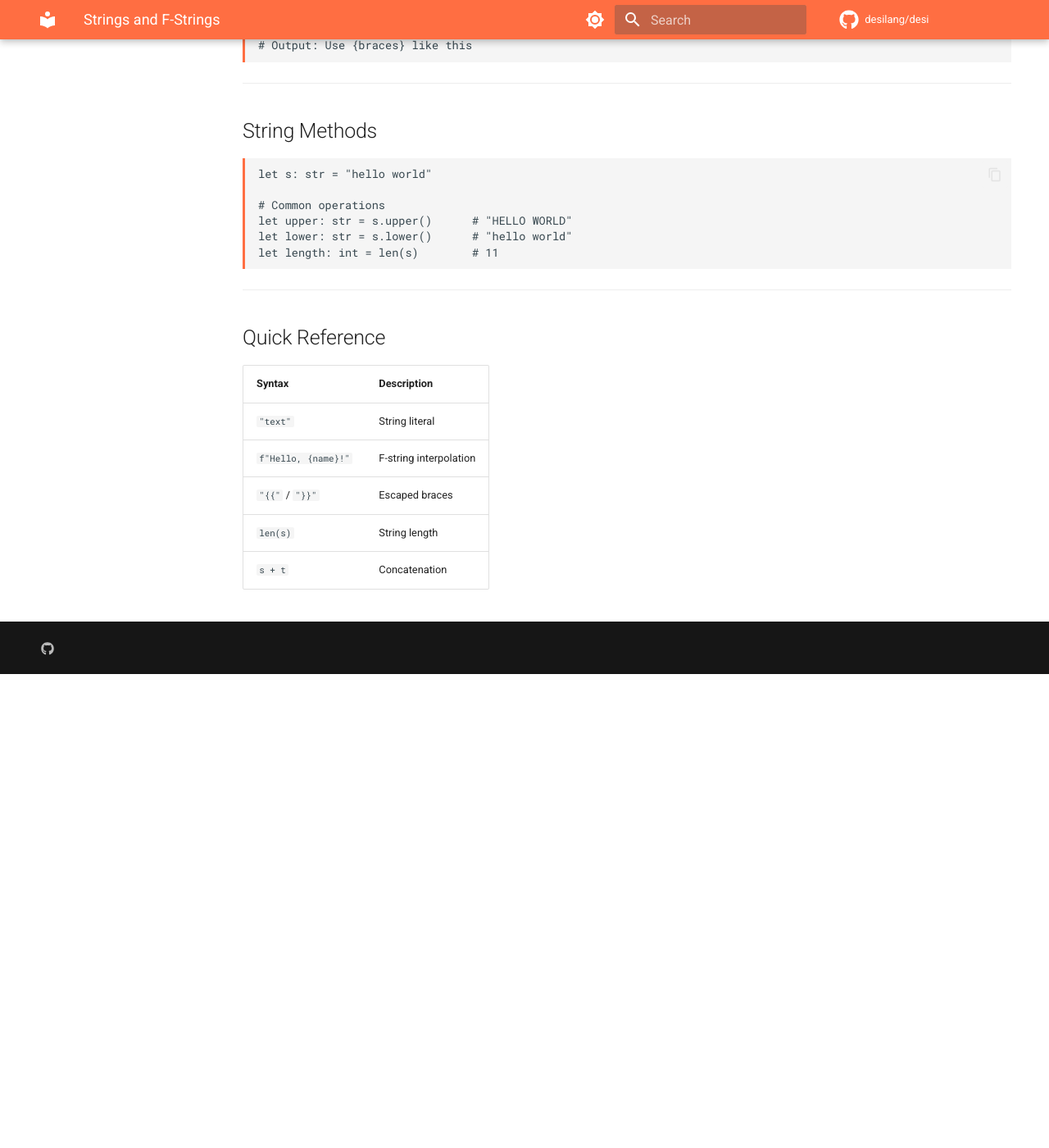
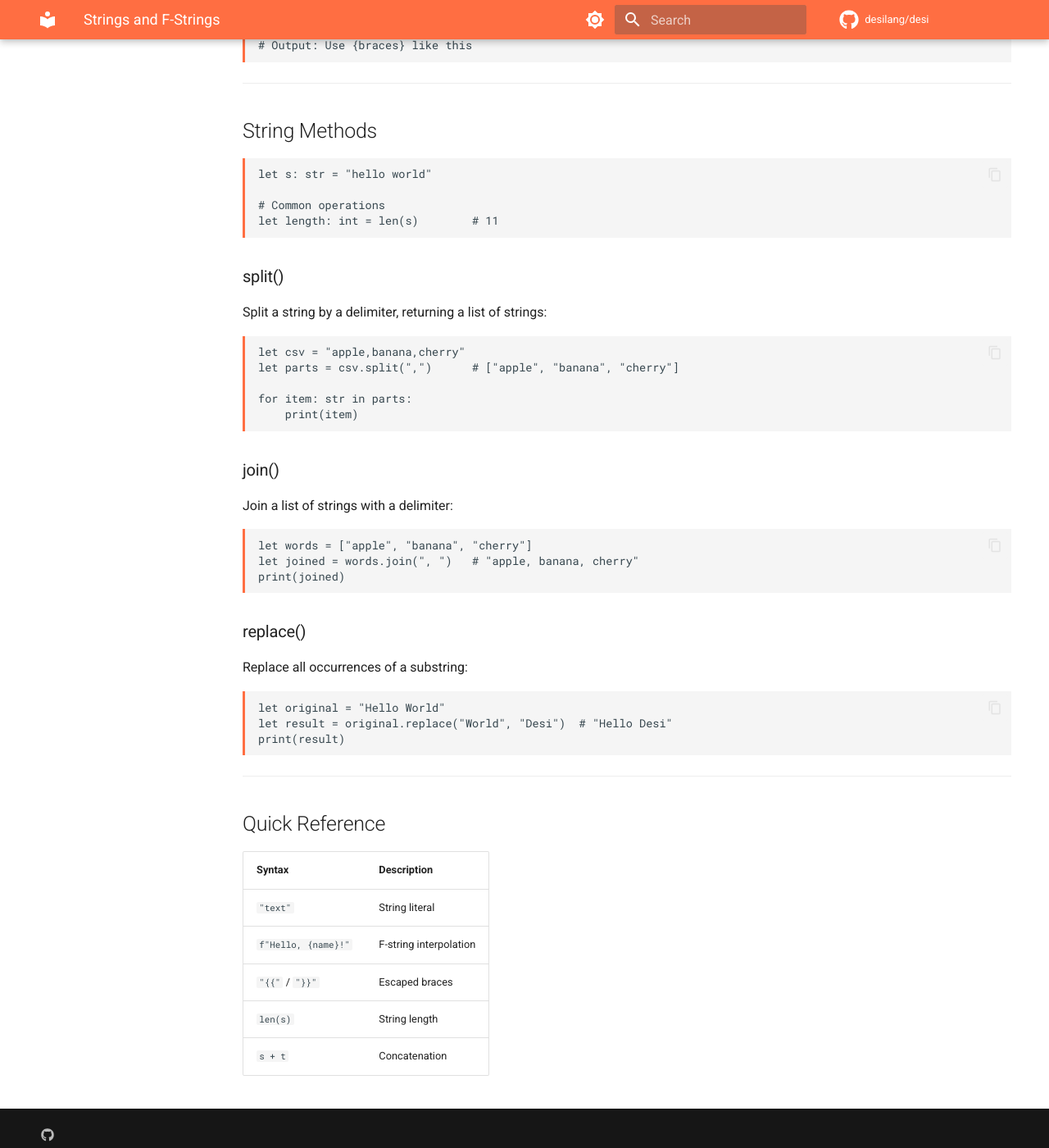
Before and after one commit to desilang/desi, an MkDocs documentation site: the page built from book/docs/language/strings.md, in a window 1280 px wide and 1400 px high, scrolled down 3042 px. Shown: the whole window at 82% size. Built offline with MkDocs 1.6.1 and Material for MkDocs 9.7.7, drawn with Linux system fonts in a browser that asks for light colours; comment, search, counter and statistics services are not loaded; the version menu is left out; before the commit the page ends 3864 px from its top, so only the background shows below that.

Commit message:
Document string methods: split, join, replace
- All three methods already work in runtime/string.c
- Updated book/docs/language/strings.md with split(), join(), replace()
- Created examples/287_string_methods.desi test file
- Updated pending_tasks.md marking features as complete
- All 323 tests pass

````diff
--- a/book/docs/language/strings.md
+++ b/book/docs/language/strings.md
@@ -145,9 +145,39 @@ print(f"Use {{braces}} like this")
 let s: str = "hello world"
 
 # Common operations
-let upper: str = s.upper()      # "HELLO WORLD"
-let lower: str = s.lower()      # "hello world"
 let length: int = len(s)        # 11
+```
+
+### split()
+
+Split a string by a delimiter, returning a list of strings:
+
+```desi
+let csv = "apple,banana,cherry"
+let parts = csv.split(",")      # ["apple", "banana", "cherry"]
+
+for item: str in parts:
+    print(item)
+```
+
+### join()
+
+Join a list of strings with a delimiter:
+
+```desi
+let words = ["apple", "banana", "cherry"]
+let joined = words.join(", ")   # "apple, banana, cherry"
+print(joined)
+```
+
+### replace()
+
+Replace all occurrences of a substring:
+
+```desi
+let original = "Hello World"
+let result = original.replace("World", "Desi")  # "Hello Desi"
+print(result)
 ```
 
 ---
````
Also changed, not shown: 1 other file.
